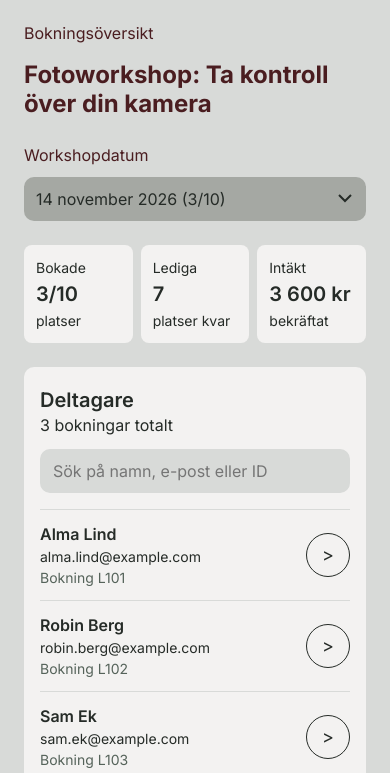
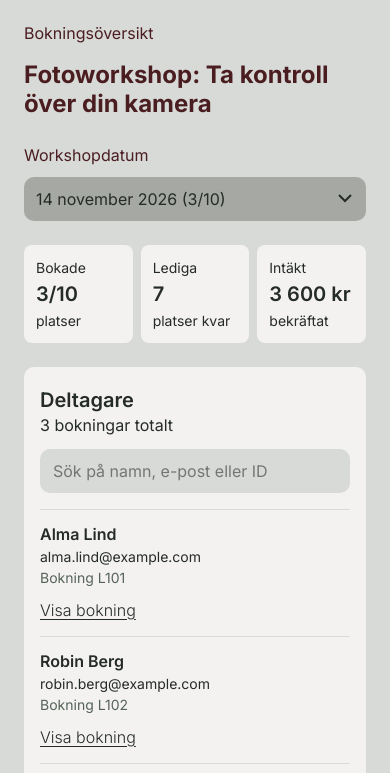
Before and after one commit to julliiannoo/Ljusrum, a plain HTML site: page ljusrum/admin/index.html in a window 390 px wide. Shown: the part 69-842 px from the top of the page. Drawn offline with Linux system fonts and the light colour scheme.

Commit message:
Admin: "Visa bokning" som textlänk istället för runda pilknappar, ta bort kolumnrubriken Visa
Co-Authored-By: Claude Opus 5.5 <noreply@anthropic.com>
Claude-Session: https://claude.ai/code/session_01QV4pif3GpyzdjvWx7HVgJU

```diff
--- a/ljusrum/css/admin.css
+++ b/ljusrum/css/admin.css
@@ -77,23 +77,20 @@
 .table { width: 100%; border-collapse: collapse; }
 .table th { text-align: left; font-weight: 600; padding: 10px 12px 10px 0; white-space: nowrap; }
 .table td { padding: 12px 12px 12px 0; border-top: 1px solid var(--bg); vertical-align: middle; }
-.table th:last-child, .table td:last-child { text-align: right; padding-right: 0; width: 64px; }
+.table th:last-child, .table td:last-child { text-align: right; padding-right: 0; width: 1%; white-space: nowrap; }
 .table .col-id { width: 140px; }
 @media (min-width: 1024px) { .table th, .table td { font-size: 20px; } .table .col-id { width: 25%; } .table .col-namn { width: 30%; } }
 
-.round-btn {
-  display: inline-grid; place-items: center; width: 44px; height: 44px;
-  border: 1px solid var(--ink); border-radius: 50%;
-  color: var(--ink); text-decoration: none; font-size: 18px;
-}
-.round-btn:hover { background: var(--bg); }
+/* "Visa bokning" – textlänk i samma stil som "Läs mer om kursen" */
+.row-link { font-size: 16px; color: var(--ink); }
+.row-link:hover { text-decoration-thickness: 2px; }
 
 /* Mobil: tabellen visas som en lista med kort */
 @media (max-width: 599px) {
   .table thead { position: absolute; width: 1px; height: 1px; overflow: hidden; clip: rect(0 0 0 0); }
   .table, .table tbody, .table tr, .table td { display: block; width: 100%; }
   .table tr {
-    position: relative; padding: 12px 56px 12px 0; border-top: 1px solid var(--bg);
+    position: relative; padding: 12px 0 4px; border-top: 1px solid var(--bg);
   }
   .table td { padding: 0; border: 0; }
   .table .col-namn { font-weight: 600; }
@@ -101,7 +98,7 @@
   .table .col-id::before { content: 'Bokning '; }
   .table tr { display: flex; flex-direction: column; }
   .table .col-namn { order: 1; } .table .col-epost { order: 2; font-size: 14px; word-break: break-all; }
-  .table td:last-child { position: absolute; right: 0; top: 50%; transform: translateY(-50%); width: auto; }
+  .table td:last-child { order: 4; text-align: left; width: auto; }
 }
 
 .empty { padding: 16px 0; }
--- a/ljusrum/js/admin.js
+++ b/ljusrum/js/admin.js
@@ -70,14 +70,14 @@ function overview(state) {
     if (!shown.length) { rowsEl.innerHTML = `<p class="empty" role="status">Inga deltagare matchar ”${esc(q)}”.</p>`; return; }
     rowsEl.innerHTML = `
       <table class="table">
-        <thead><tr><th class="col-id" scope="col">Boknings-ID</th><th class="col-namn" scope="col">Namn</th><th class="col-epost" scope="col">E-post</th><th scope="col">Visa</th></tr></thead>
+        <thead><tr><th class="col-id" scope="col">Boknings-ID</th><th class="col-namn" scope="col">Namn</th><th class="col-epost" scope="col">E-post</th><th class="col-visa" scope="col"><span class="visually-hidden">Länk</span></th></tr></thead>
         <tbody>
           ${shown.map((b) => `
             <tr>
               <td class="col-id">${b.id}</td>
               <td class="col-namn">${esc(b.name)}</td>
               <td class="col-epost">${esc(b.email)}</td>
-              <td><a class="round-btn" href="${link({ session: state.session, booking: b.id })}" aria-label="Visa bokning ${b.id}, ${esc(b.name)}">&gt;</a></td>
+              <td class="col-visa"><a class="text-link row-link" href="${link({ session: state.session, booking: b.id })}" aria-label="Visa bokning ${b.id}, ${esc(b.name)}">Visa bokning</a></td>
             </tr>`).join('')}
         </tbody>
       </table>`;
```
